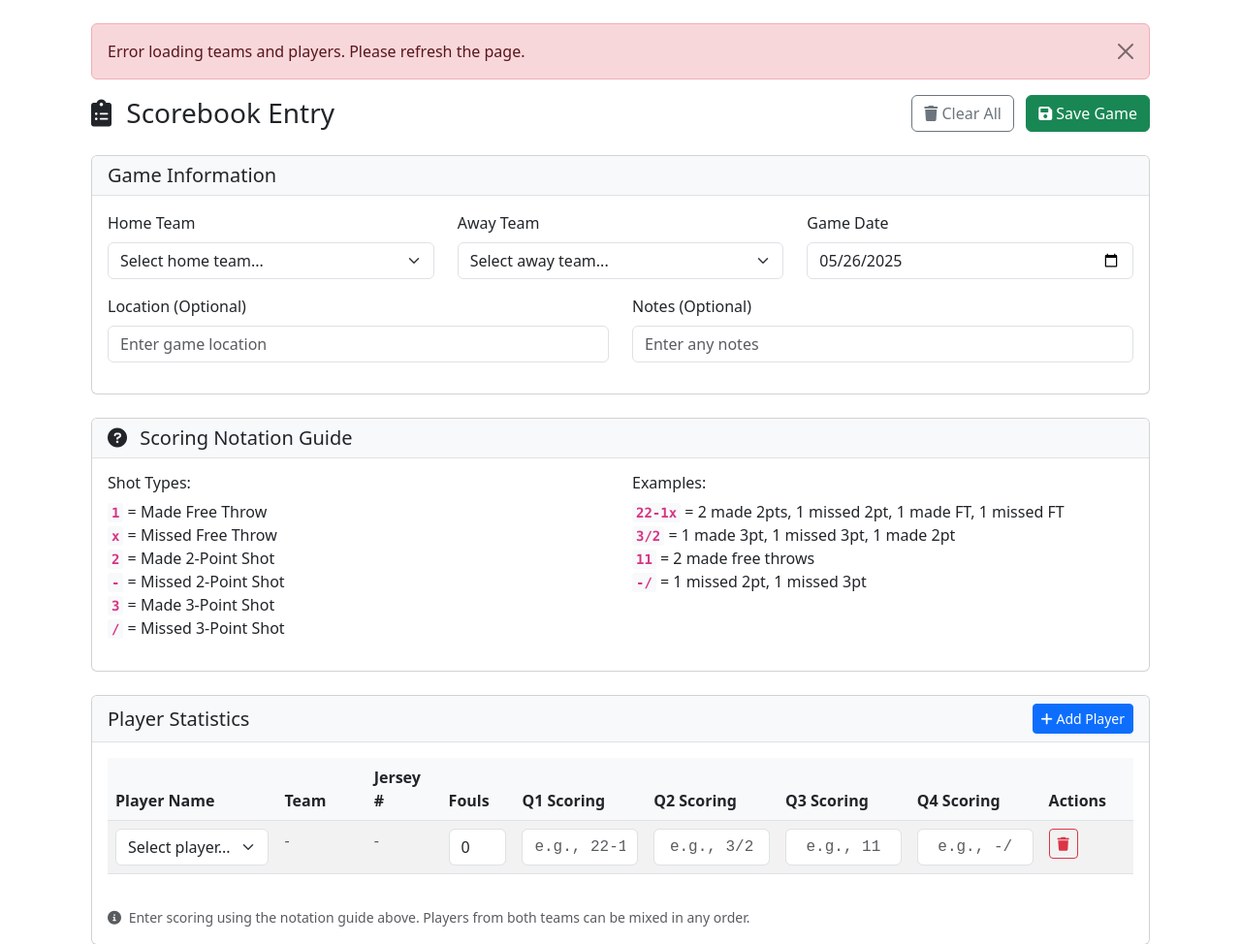
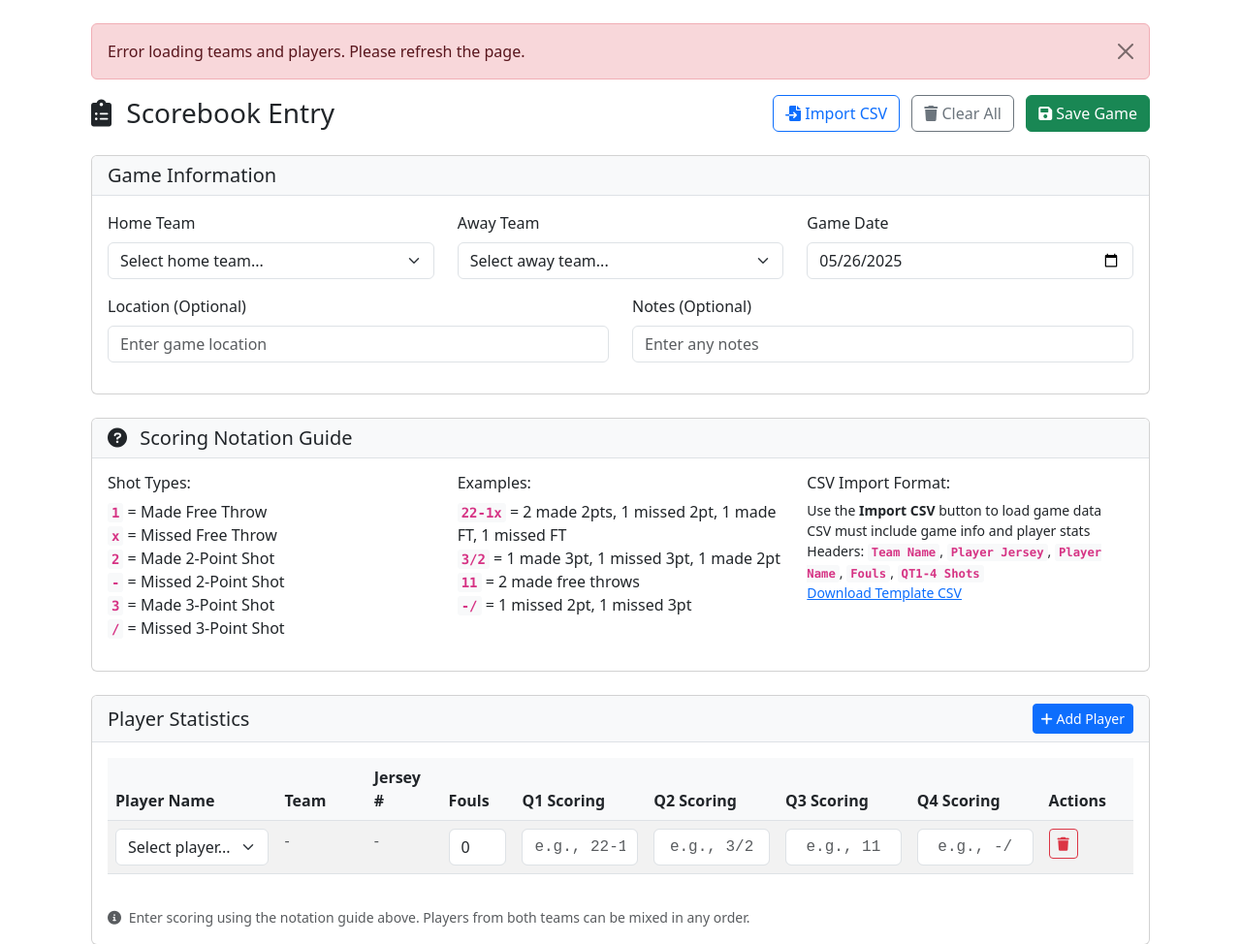
Before and after one commit to HighwayofLife/basketball-stats-tracker, a Flask app: template app/web_ui/templates/games/scorebook_entry.html in a window 1280 px wide. Shown: the part 224-1198 px from the top of the page at 97% size. Run offline with Flask 3, Linux system fonts and the light colour scheme; the template is opened without the code that fills it, so the values that code supplies are empty.

Commit message:
feat: add CSV import functionality for game stats
- Introduce button to import CSV files for game data
- Add input field for CSV file selection
- Implement CSV parsing and data population in form
- Provide instructions for CSV format and download link

```diff
--- a/app/web_ui/templates/games/scorebook_entry.html
+++ b/app/web_ui/templates/games/scorebook_entry.html
@@ -12,6 +12,10 @@
                     Scorebook Entry
                 </h1>
                 <div>
+                    <button type="button" class="btn btn-outline-primary me-2" onclick="document.getElementById('csvFileInput').click()">
+                        <i class="fas fa-file-import"></i> Import CSV
+                    </button>
+                    <input type="file" id="csvFileInput" accept=".csv" style="display: none;" onchange="importCSV(event)">
                     <button type="button" class="btn btn-outline-secondary me-2" onclick="clearForm()">
                         <i class="fas fa-trash"></i> Clear All
                     </button>
@@ -78,7 +82,7 @@
                 </div>
                 <div class="card-body">
                     <div class="row">
-                        <div class="col-md-6">
+                        <div class="col-md-4">
                             <h6>Shot Types:</h6>
                             <ul class="list-unstyled">
                                 <li><code>1</code> = Made Free Throw</li>
@@ -89,13 +93,22 @@
                                 <li><code>/</code> = Missed 3-Point Shot</li>
                             </ul>
                         </div>
-                        <div class="col-md-6">
+                        <div class="col-md-4">
                             <h6>Examples:</h6>
                             <ul class="list-unstyled">
                                 <li><code>22-1x</code> = 2 made 2pts, 1 missed 2pt, 1 made FT, 1 missed FT</li>
                                 <li><code>3/2</code> = 1 made 3pt, 1 missed 3pt, 1 made 2pt</li>
                                 <li><code>11</code> = 2 made free throws</li>
                                 <li><code>-/</code> = 1 missed 2pt, 1 missed 3pt</li>
+                            </ul>
+                        </div>
+                        <div class="col-md-4">
+                            <h6>CSV Import Format:</h6>
+                            <ul class="list-unstyled small">
+                                <li>Use the <strong>Import CSV</strong> button to load game data</li>
+                                <li>CSV must include game info and player stats</li>
+                                <li>Headers: <code>Team Name</code>, <code>Player Jersey</code>, <code>Player Name</code>, <code>Fouls</code>, <code>QT1-4 Shots</code></li>
+                                <li><a href="/static/game_stats_template.csv" download class="text-primary">Download Template CSV</a></li>
                             </ul>
                         </div>
                     </div>
@@ -430,24 +443,6 @@ function parseScoring(scoringString) {
     return points;
 }
 
-function clearForm() {
-    if (confirm('Are you sure you want to clear all data? This cannot be undone.')) {
-        document.getElementById('homeTeam').value = '';
-        document.getElementById('awayTeam').value = '';
-        document.getElementById('location').value = '';
-        document.getElementById('notes').value = '';
-        setDefaultDate();
-
-        // Remove all player rows
-        document.getElementById('playerStatsBody').innerHTML = '';
-
-        // Add one empty row
-        addPlayerRow();
-
-        // Hide summary
-        document.getElementById('gameSummary').style.display = 'none';
-    }
-}
 
 async function saveGame() {
     try {
@@ -562,5 +557,159 @@ function showAlert(message, type) {
         }, 5000);
     }
 }
+
+async function importCSV(event) {
+    const file = event.target.files[0];
+    if (!file) return;
+
+    try {
+        const text = await file.text();
+        const lines = text.split('\n').filter(line => line.trim());
+
+        let gameInfo = {};
+        let playerData = [];
+        let section = '';
+        let headers = [];
+
+        // Parse CSV file
+        for (let i = 0; i < lines.length; i++) {
+            const line = lines[i];
+            const parts = line.split(',').map(part => part.trim());
+
+            if (parts[0] === 'GAME_INFO_KEY') {
+                section = 'game_info';
+                continue;
+            } else if (parts[0] === 'PLAYER_STATS_HEADER') {
+                section = 'player_stats';
+                headers = parts.slice(1);
+                continue;
+            } else if (parts[0] === 'PLAYER_DATA') {
+                section = 'player_data';
+            }
+
+            if (section === 'game_info' && parts.length >= 2) {
+                gameInfo[parts[0]] = parts[1];
+            } else if (section === 'player_data' && parts.length > 1) {
+                const playerRow = {};
+                const data = parts.slice(1);
+                headers.forEach((header, index) => {
+                    playerRow[header] = data[index] || '';
+                });
+                playerData.push(playerRow);
+            }
+        }
+
+        // Validate required data
+        if (!gameInfo['Playing Team'] || !gameInfo['Opponent Team'] || !gameInfo['Date']) {
+            showAlert('Invalid CSV file: Missing required game information', 'danger');
+            return;
+        }
+
+        // Clear existing form data
+        clearForm(true); // Pass true to skip confirmation
+
+        // Set game date
+        if (gameInfo['Date']) {
+            document.getElementById('gameDate').value = gameInfo['Date'];
+        }
+
+        // Find and set teams
+        const homeTeamSelect = document.getElementById('homeTeam');
+        const awayTeamSelect = document.getElementById('awayTeam');
+        const playingTeam = gameInfo['Playing Team'];
+        const opponentTeam = gameInfo['Opponent Team'];
+
+        // Try to match teams in selects
+        let homeTeamId = null;
+        let awayTeamId = null;
+
+        for (let option of homeTeamSelect.options) {
+            if (option.text === playingTeam) {
+                homeTeamId = option.value;
+                break;
+            }
+        }
+
+        for (let option of awayTeamSelect.options) {
+            if (option.text === opponentTeam) {
+                awayTeamId = option.value;
+                break;
+            }
+        }
+
+        if (!homeTeamId || !awayTeamId) {
+            showAlert('Warning: Could not match all teams. Please verify team selection.', 'warning');
+        } else {
+            homeTeamSelect.value = homeTeamId;
+            awayTeamSelect.value = awayTeamId;
+        }
+
+        // Add player data
+        for (let player of playerData) {
+            addPlayerRow();
+            const lastRow = document.querySelector('#playerStatsBody tr:last-child');
+
+            if (lastRow) {
+                // Find player by name and jersey number
+                const playerSelect = lastRow.querySelector('.player-select');
+                const playerName = player['Player Name'] || '';
+                const jerseyNumber = player['Player Jersey'] || '';
+
+                // Try to find matching player
+                for (let option of playerSelect.options) {
+                    if (option.text.includes(playerName) && option.text.includes(`#${jerseyNumber}`)) {
+                        playerSelect.value = option.value;
+                        updatePlayerInfo(playerSelect);
+                        break;
+                    }
+                }
+
+                // Set fouls
+                const foulsInput = lastRow.querySelector('.fouls-input');
+                foulsInput.value = player['Fouls'] || '0';
+
+                // Set quarter shots
+                const scoringInputs = lastRow.querySelectorAll('.scoring-input');
+                scoringInputs[0].value = player['QT1 Shots'] || '';
+                scoringInputs[1].value = player['QT2 Shots'] || '';
+                scoringInputs[2].value = player['QT3 Shots'] || '';
+                scoringInputs[3].value = player['QT4 Shots'] || '';
+            }
+        }
+
+        // Update game summary
+        updateGameSummary();
+
+        showAlert('CSV file imported successfully!', 'success');
+
+    } catch (error) {
+        console.error('Error importing CSV:', error);
+        showAlert('Error importing CSV file. Please check the file format.', 'danger');
+    }
+
+    // Reset file input
+    event.target.value = '';
+}
+
+function clearForm(skipConfirmation = false) {
+    if (!skipConfirmation && !confirm('Are you sure you want to clear all data? This cannot be undone.')) {
+        return;
+    }
+
+    document.getElementById('homeTeam').value = '';
+    document.getElementById('awayTeam').value = '';
+    document.getElementById('location').value = '';
+    document.getElementById('notes').value = '';
+    setDefaultDate();
+
+    // Remove all player rows
+    document.getElementById('playerStatsBody').innerHTML = '';
+
+    // Add one empty row
+    addPlayerRow();
+
+    // Hide summary
+    document.getElementById('gameSummary').style.display = 'none';
+}
 </script>
 {% endblock %}
```
Also changed, not shown: app/web_ui/static/game_stats_template.csv (added, +9 -0 lines).
